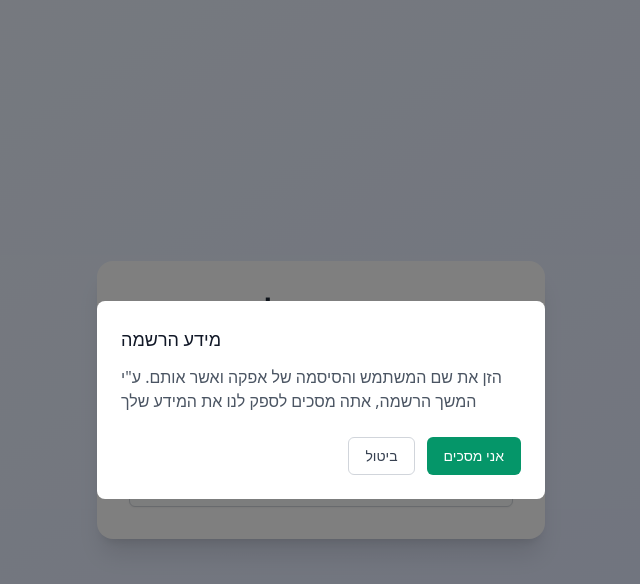
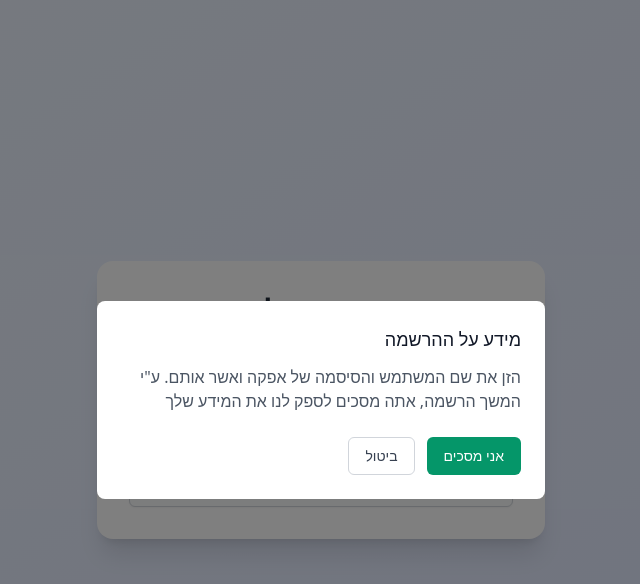
Before and after one commit to RoySegal1/Calander_V1, a React (Vite) app in the folder Front/: page / in a window 1280 px wide. Both pictures are taken after a click on the button "הרשמה". Shown: the top 584 px of the page, without its empty margins (319-959 px from the left). Built offline with nearby package versions, Linux system fonts and the light colour scheme.

Commit message:
made right aligned new text

```diff
--- a/Front/src/components/LoginPage.tsx
+++ b/Front/src/components/LoginPage.tsx
@@ -102,7 +102,7 @@ export default function LoginPage({ onLogin, onGuestLogin, onSignup }: LoginPage
         ) : (
           <form onSubmit={handleSubmit} className="space-y-6">
             <div>
-              <label htmlFor="username" className="block text-sm font-medium text-gray-700">
+              <label htmlFor="username" className="block text-sm font-medium text-gray-700 justify-end text-right">
                 שם משתמש
               </label>
               <input
@@ -119,7 +119,7 @@ export default function LoginPage({ onLogin, onGuestLogin, onSignup }: LoginPage
             </div>
 
             <div>
-              <label htmlFor="password" className="block text-sm font-medium text-gray-700">
+              <label htmlFor="password" className="block text-sm font-medium text-gray-700 justify-end text-right">
                 סיסמה
               </label>
               <input
@@ -137,7 +137,7 @@ export default function LoginPage({ onLogin, onGuestLogin, onSignup }: LoginPage
 
             {mode === 'signup' && (
               <div>
-                <label htmlFor="department" className="block text-sm font-medium text-gray-700">
+                <label htmlFor="department" className="block text-sm font-medium text-gray-700 justify-end text-right">
                   מחלקה
                 </label>
                 <select
@@ -194,8 +194,8 @@ export default function LoginPage({ onLogin, onGuestLogin, onSignup }: LoginPage
         {showSignupInfo && (
           <div className="fixed inset-0 bg-black bg-opacity-50 flex items-center justify-center z-50">
             <div className="bg-white p-6 rounded-lg max-w-md w-full">
-              <h3 className="text-lg font-medium text-gray-900 mb-3">מידע הרשמה</h3>
-              <p className="text-gray-600 mb-6">
+              <h3 className="text-lg font-medium text-gray-900 mb-3 justify-end text-right">מידע על ההרשמה</h3>
+              <p className="text-gray-600 mb-6 justify-end text-right">
                 הזן את שם המשתמש והסיסמה של אפקה ואשר אותם. ע"י המשך הרשמה, אתה מסכים לספק לנו את המידע שלך
               </p>
               <div className="flex justify-end space-x-3">
```
